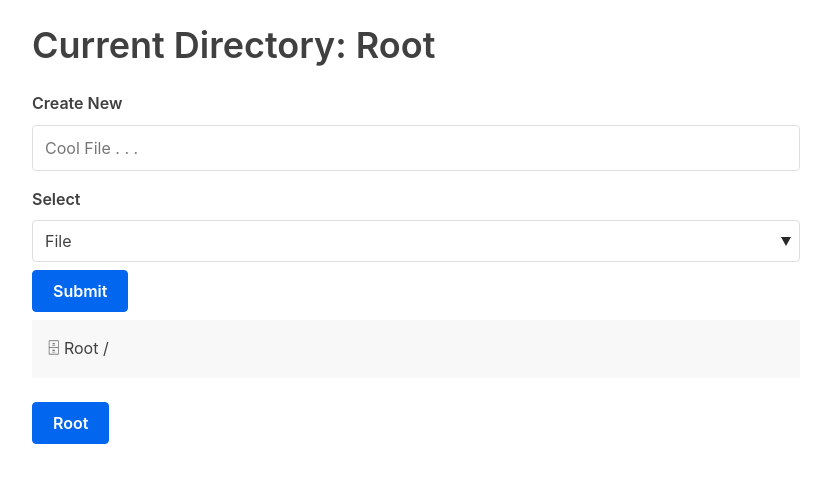
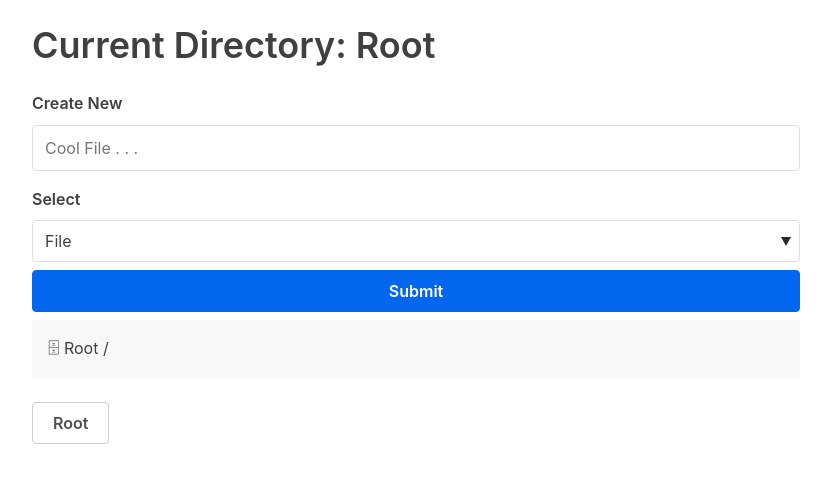
Before and after one commit to KarnellSchultz/Finder-two, a React (Create React App) app: page / in a window 1280 px wide. Shown: the top 482 px of the page, without its empty margins (224-1055 px from the left). Built offline with nearby package versions, Linux system fonts and the light colour scheme; no server answers.

Commit message:
added file ext

```diff
--- a/src/App.js
+++ b/src/App.js
@@ -63,12 +63,13 @@ export default function App() {
     return newId;
   };
 
-  const createFolder = (inputText, isFile) => {
+  const createFolder = (inputText, createType = "file") => {
+    console.log(createType);
     const newFile = {
       _id: createId(),
       parentID: currentFolderId,
       name: inputText,
-      type: isFile ? "file" : "document",
+      type: createType,
     };
     postNewFileToDataBase(newFile);
   };
@@ -83,16 +84,6 @@ export default function App() {
     e.preventDefault();
     setCurrentFolderId(tempID);
   }
-
-  const handleSubmit = (e, inputText, isFile) => {
-    e.preventDefault();
-    if (inputText.length === 0) {
-      alert("Add a name before submitting");
-    } else {
-      createFolder(inputText, isFile);
-      console.log(files);
-    }
-  };
 
   const deleteItem = (_id) => {
     fetch(`http://localhost:9000/remove/${_id}`, {
@@ -114,7 +105,7 @@ export default function App() {
 
   return (
     <Layout
-      handleSubmit={handleSubmit}
+      createFolder={createFolder}
       currentFolderId={currentFolderId}
       files={files}
       handleBackButtonClick={handleBackButtonClick}
--- a/src/FileView.js
+++ b/src/FileView.js
@@ -11,8 +11,8 @@ export default function FileView({
   const [docView, setDocView] = useState([]);
 
   function clearView() {
-    setFileView((prevState) => []);
-    setDocView((prevState) => []);
+    setFileView(() => []);
+    setDocView(() => []);
     return null;
   }
 
--- a/src/FileViewDisplay.js
+++ b/src/FileViewDisplay.js
@@ -11,10 +11,12 @@ export const FileViewDisplay = ({
       <tr key={file._id}>
         <td>{file.name}</td>
         <td>
-          <button onClick={(e) => handleFolderClick(e, file._id)}>click</button>
+          <button onClick={(e) => handleFolderClick(e, file._id)}>Click</button>
         </td>
         <td>
-          <button onClick={(e) => handleDeleteClick(e, file._id)}> Boom</button>
+          <button onClick={(e) => handleDeleteClick(e, file._id)}>
+            {"❌"}
+          </button>
         </td>
       </tr>
     );
@@ -29,7 +31,7 @@ export const FileViewDisplay = ({
           </button>
         </td>
         <td>
-          <button onClick={(e) => handleDeleteClick(e, doc._id)}> Boom</button>
+          <button onClick={(e) => handleDeleteClick(e, doc._id)}>{"❌"}</button>
         </td>
       </tr>
     );
@@ -54,11 +56,6 @@ export const FileViewDisplay = ({
       <tbody>
         {fileRow}
         {docRow}
-        <tr>
-          <td>Description 1</td>
-          <td>Description 2</td>
-          <td>Description 3</td>
-        </tr>
       </tbody>
     </table>
   );
--- a/src/Form.js
+++ b/src/Form.js
@@ -1,6 +1,6 @@
 import React, { useState } from "react";
 
-export default function Form({ handleSubmit }) {
+export default function Form({ createFolder }) {
   const [inputText, setInputText] = useState("");
   const [createType, setCreateType] = useState("file");
 
@@ -23,18 +23,23 @@ export default function Form({ handleSubmit }) {
       ? (e.currentTarget.className = "has-error")
       : (e.currentTarget.className = "is-success");
   };
+
+  const validateSubmit = (e) => {
+    e.preventDefault();
+    if (inputText.length === 0) {
+      return (e.currentTarget[0].className = "has-error");
+    } else {
+      setInputText("");
+      return createFolder(addExtensionToFileName(inputText), createType);
+    }
+  };
+
+  const addExtensionToFileName = (tempFileName) => {
+    return `${tempFileName}.${createType}`;
+  };
+
   return (
-    <form
-      onSubmit={(e) => {
-        e.preventDefault();
-        if (inputText.length === 0) {
-          return (e.currentTarget[0].className = "has-error");
-        } else {
-          setInputText("");
-          handleSubmit(e, inputText, createType);
-        }
-      }}
-    >
+    <form onSubmit={(e) => validateSubmit(e)}>
       <label htmlFor="input"> Create New </label>
       <input
         className="input"
@@ -48,14 +53,16 @@ export default function Form({ handleSubmit }) {
           handleTextChange(e);
         }}
       ></input>
-      <label htmlFor="choose">Select</label>
-      <select onChange={(e) => handleSelectChange(e)} id="choose">
+      <label htmlFor="chooseType">Select</label>
+      <select onChange={(e) => handleSelectChange(e)} id="chooseType">
         <option defaultValue value="file">
           File
         </option>
         <option value="document">Document</option>
       </select>
-      <button type="submit">Submit</button>
+      <button className="full-button" type="submit">
+        Submit
+      </button>
     </form>
   );
 }
--- a/src/Layout.js
+++ b/src/Layout.js
@@ -6,7 +6,7 @@ export const Layout = ({
   children,
   handleBackButtonClick,
   files,
-  handleSubmit,
+  createFolder,
   currentFolderId,
 }) => {
   const FolderHeading = () => {
@@ -21,7 +21,11 @@ export const Layout = ({
 
   const BackButtonDisplay = () => {
     return currentFolderId === 0 ? (
-      <button disabled onClick={(e) => handleBackButtonClick(e)}>
+      <button
+        className="muted-button"
+        disabled
+        onClick={(e) => handleBackButtonClick(e)}
+      >
         Root
       </button>
     ) : (
@@ -37,7 +41,7 @@ export const Layout = ({
         </section>
       </nav>
       <section>
-        <Form handleSubmit={handleSubmit} />
+        <Form createFolder={createFolder} />
       </section>
       <section>
         {files && (
```
